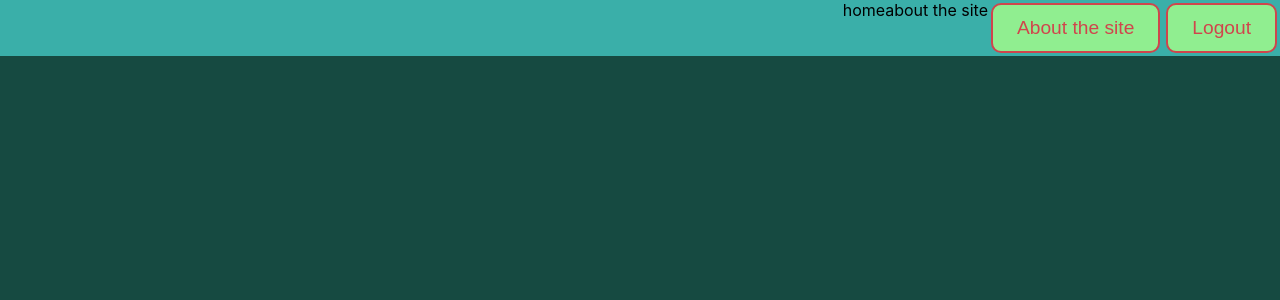
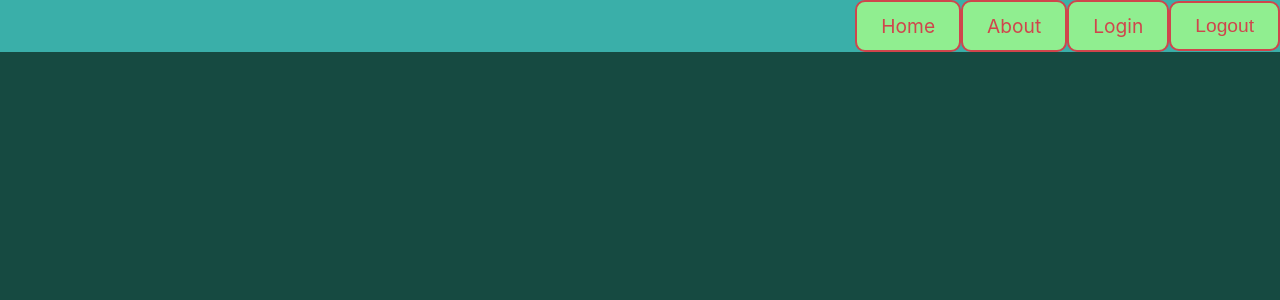
Before and after one commit to idomand/stayInTouch, a Next.js app: page /login in a window 1280 px wide. Shown: the top 300 px of the page. Built offline with nearby package versions, Linux system fonts and the light colour scheme; no server answers.

Commit message:
adding Link component with style

```diff
--- /dev/null
+++ b/Components/Common/Links.js
@@ -0,0 +1,28 @@
+import styled from "styled-components";
+import Link from "next/link";
+
+const LinkPrototype = ({ as, children, className, href }) => (
+  <Link href={href} as={as}>
+    <a className={className}>{children}</a>
+  </Link>
+);
+
+export const NavLink = styled(LinkPrototype)`
+  border: 2px solid ${({ theme }) => theme.primaryHoverColor};
+  border-radius: 10px;
+  background-color: ${({ theme }) => theme.buttonBackgroundColor};
+  font-size: ${({ theme }) => theme.typeScale.header4};
+  color: ${({ theme }) => theme.secondaryColor};
+  align-items: center;
+  padding: 12px 24px;
+  min-width: 70px;
+
+  text-decoration: none;
+  transition: all 0.3s ease-in-out;
+
+  &:hover,
+  &:focus {
+    background-color: ${({ theme }) => theme.buttonHoverColor};
+    border: 3px solid ${({ theme }) => theme.buttonBackgroundColor};
+  }
+`;
--- a/Components/Logout.jsx
+++ b/Components/Logout.jsx
@@ -1,13 +1,13 @@
 import React from "react";
 import styled from "styled-components";
 import { signOut } from "firebase/auth";
-import { NavbarButton } from "./Common/Button";
+import { BasicButton } from "./Common/Button";
 import FirebaseApp, { auth, provider } from "../lib/Firebase";
 
 //*=================
 //*=================
 //*=================
-const LogOutWrapper = styled.div`
+const LogoutButton = styled(BasicButton)`
   /* margin-top: 50px; */
 `;
 
@@ -23,9 +23,5 @@ export default function Logout() {
       });
   }
 
-  return (
-    <LogOutWrapper>
-      <NavbarButton onClick={LogoutFunc}>Logout </NavbarButton>
-    </LogOutWrapper>
-  );
+  return <LogoutButton onClick={LogoutFunc}>Logout </LogoutButton>;
 }
--- a/Components/NavBar.jsx
+++ b/Components/NavBar.jsx
@@ -5,6 +5,7 @@ import { H2 } from "./Common//Text.js";
 import { NavbarButton } from "./Common/Button";
 import Logout from "./Logout.jsx";
 import { useAuth } from "../lib/AuthContext";
+import { NavLink } from "./Common/Links";
 
 // !=========================
 // ?=========================
@@ -15,29 +16,18 @@ const NavBarWrapper = styled.nav`
   position: fixed;
   top: 0;
   width: 100%;
-  /* height: 60px; */
   display: flex;
   justify-content: flex-end;
-`;
-const NevBarText = styled(H2)`
-  color: ${({ theme }) => theme.secondaryColor};
+  align-items: center;
 `;
 
 export default function NavBar() {
-  // const { currentUser } = useAuth();
-
   return (
     <NavBarWrapper>
-      {/* {currentUser && <h1>{currentUser.displayName}</h1>} */}
-
-      {/* <NevBarText>this is the navBar</NevBarText> */}
-      {/* <NavBarButton>about the site</NavBarButton> */}
-      <Link href="/">home</Link>
-
-      <Link href="/about">about the site</Link>
-      <NavbarButton>About the site</NavbarButton>
+      <NavLink href="/">Home</NavLink>
+      <NavLink href="/about">About</NavLink>
+      <NavLink href="/login">Login</NavLink>
       <Logout />
-      {/* <NavBarButton>Logout</NavBarButton> */}
     </NavBarWrapper>
   );
 }
--- a/utils/themes.js
+++ b/utils/themes.js
@@ -6,7 +6,7 @@ export const defaultTheme = {
   primaryColorText: "#F1B24A",
   niceBrown: "#D9B08C",
   secondaryColor: "#d0454c",
-  buttonBackgroundColor: "#9DC88D",
+  buttonBackgroundColor: "#90EE90",
   buttonHoverColor: "#4D774E",
   boldGreen: "#1C5340",
   darkGreen: "#003E29",
```
